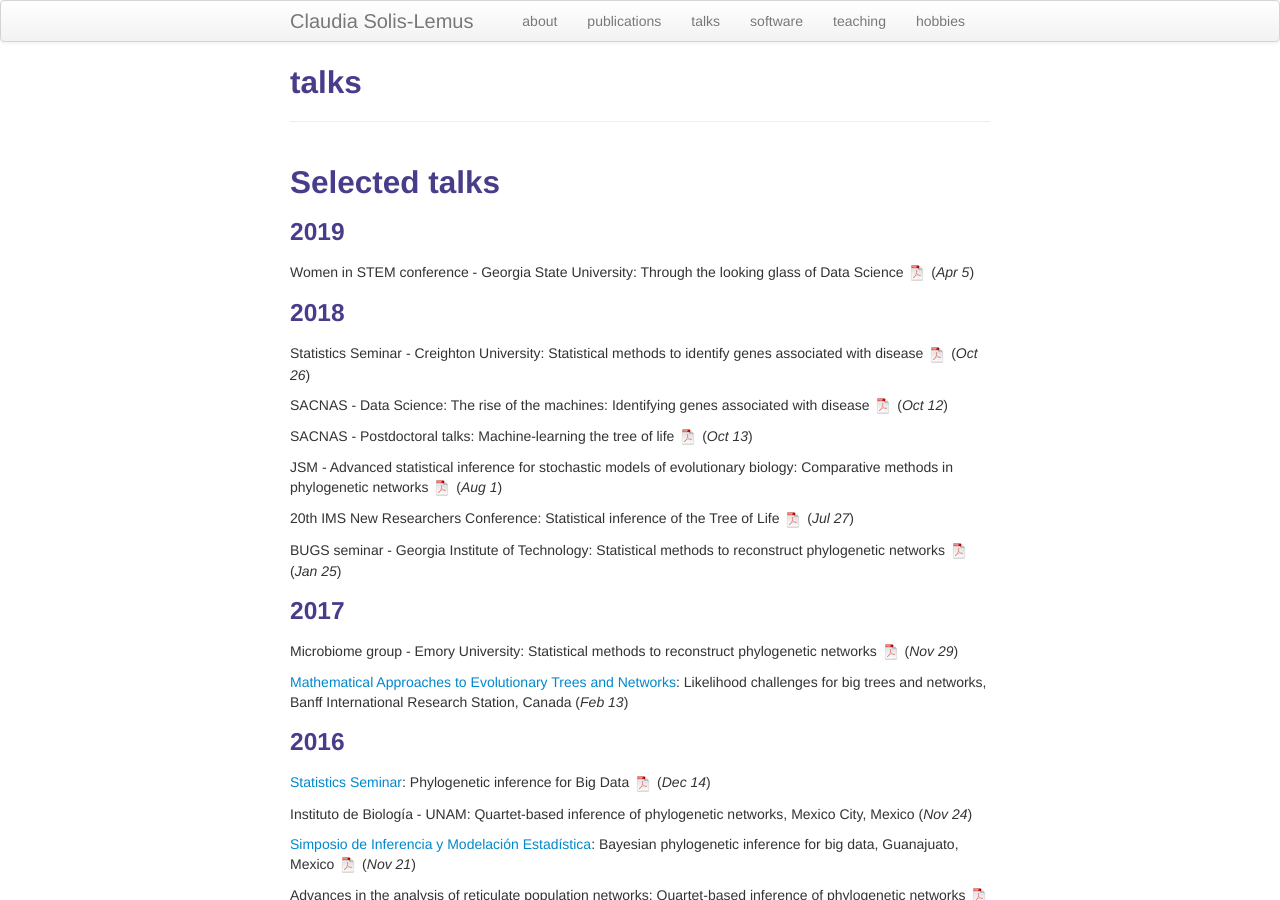
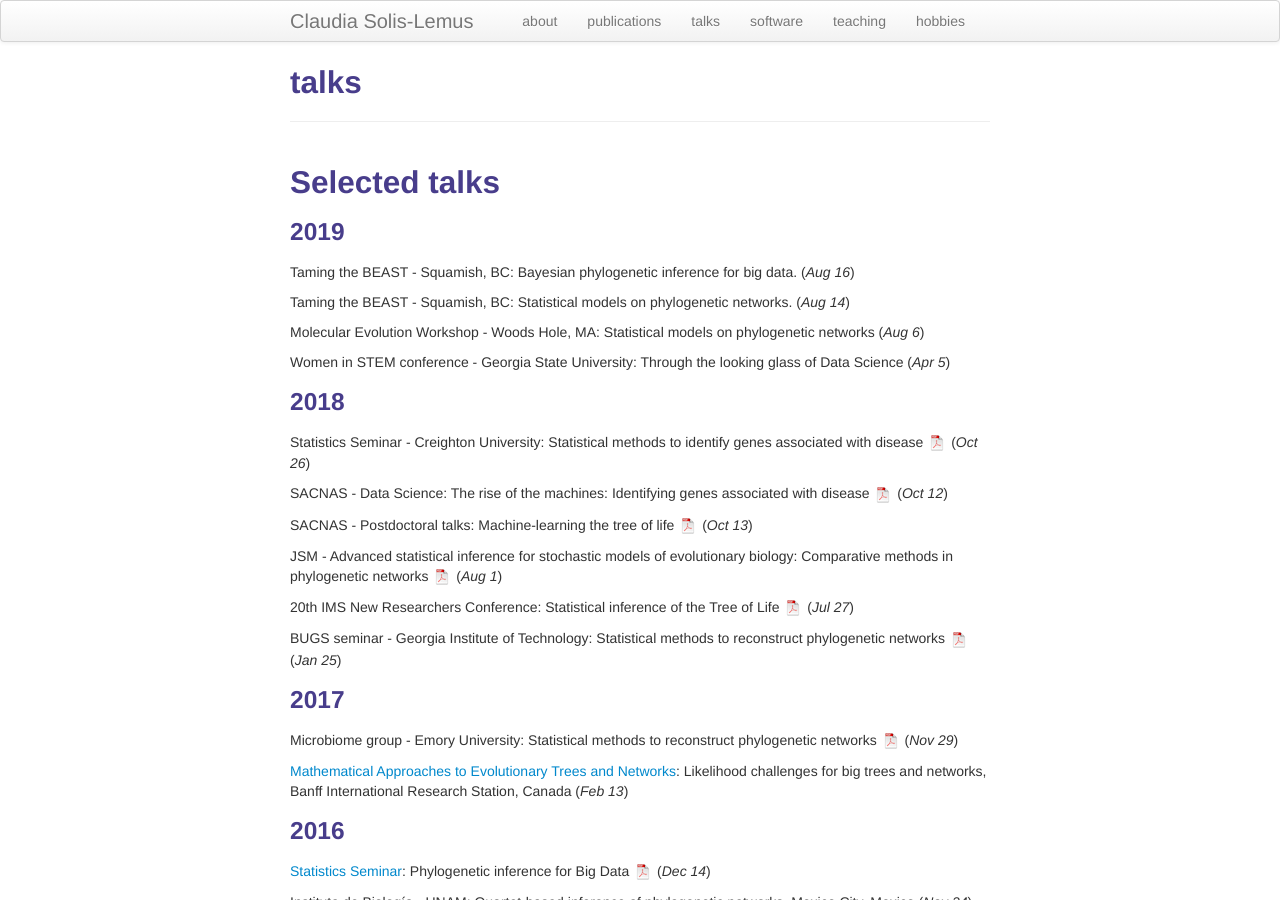
Before and after one commit to crsl4/crsl4.github.io, a Jekyll site: the page built from pages/talks.md, in a window 1280 px wide and 900 px high. Built offline with Jekyll 4.4.1, drawn with Linux system fonts in a browser that asks for light colours.

Commit message:
updated cv and talks, no pdfs yet

```diff
--- a/pages/talks.md
+++ b/pages/talks.md
@@ -8,8 +8,16 @@ description: Claudia Solis-Lemus' talks
 
 ### 2019
 
+Taming the BEAST - Squamish, BC: Bayesian phylogenetic inference for big data.
+(_Aug 16_)
+
+Taming the BEAST - Squamish, BC: Statistical models on phylogenetic networks.
+(_Aug 14_)
+
+Molecular Evolution Workshop - Woods Hole, MA: Statistical models on phylogenetic networks
+(_Aug 6_)
+
 Women in STEM conference - Georgia State University: Through the looking glass of Data Science
-[![pdf](icons16/pdf-icon.png)](https://www.stat.wisc.edu/~claudia/gwas-talk2.pdf)
 (_Apr 5_)
 
 ### 2018
```
Also changed, not shown: 1 other file.
